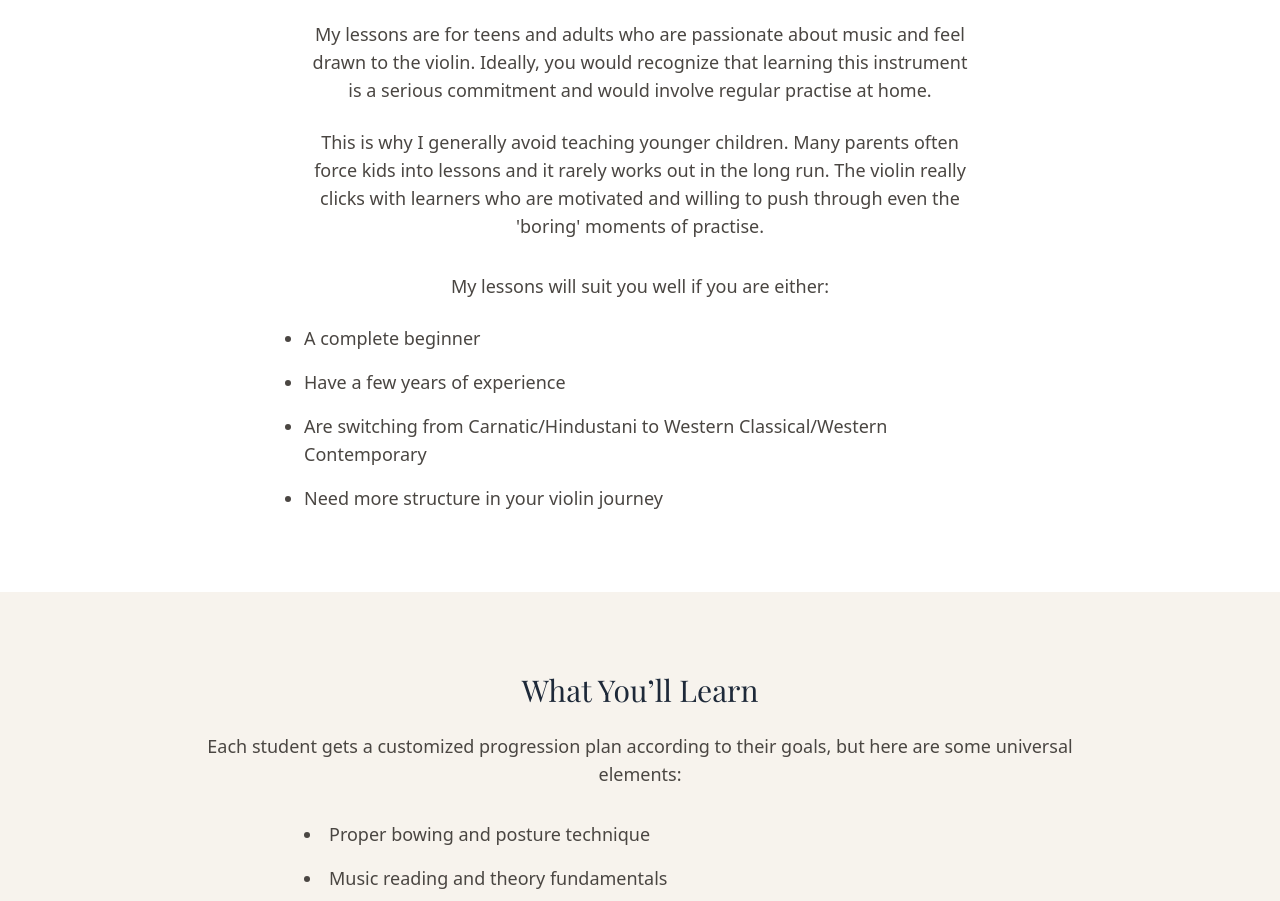
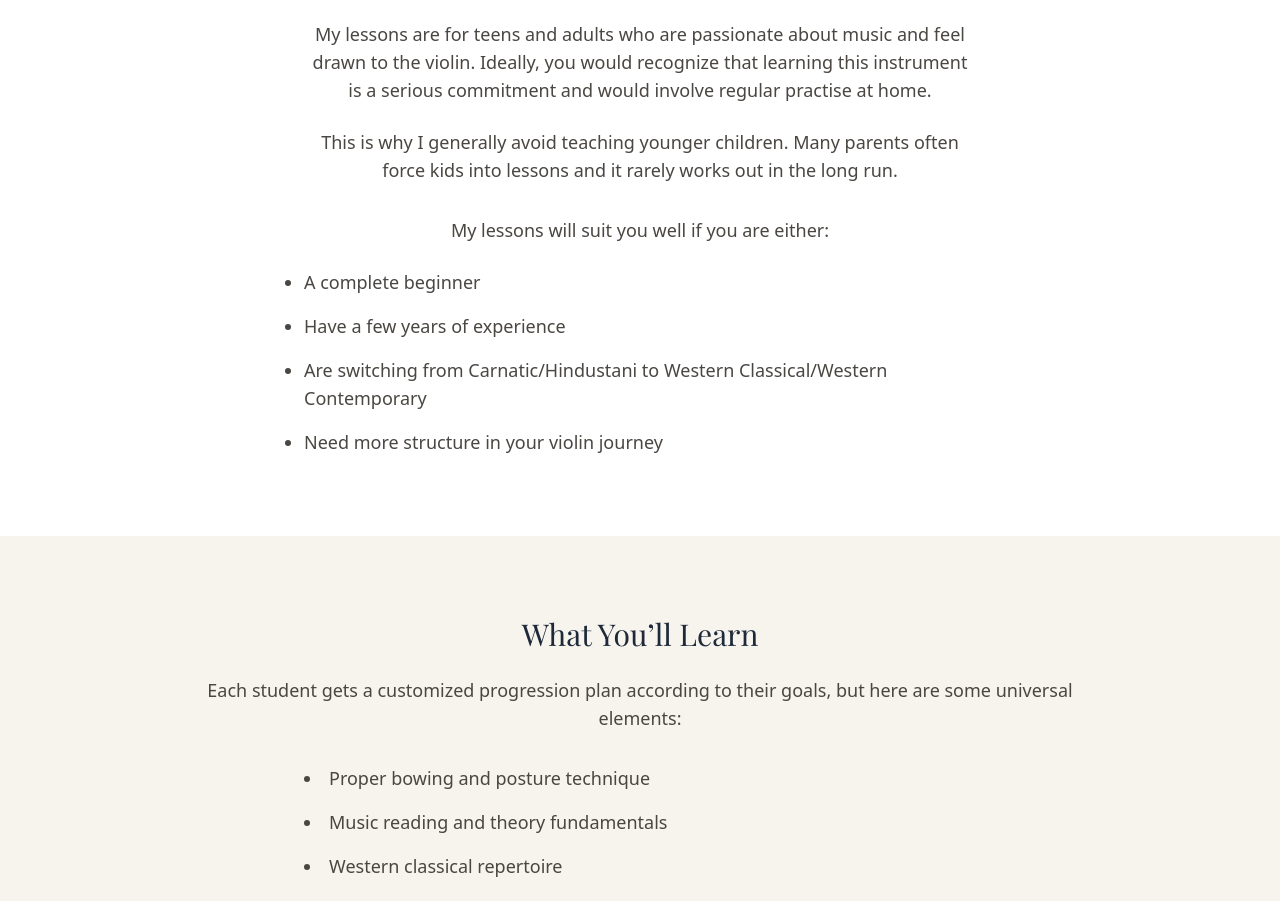
Before and after one commit to jaberwockie/violin-lessons-with-paul, a Next.js app: page / in a window 1280 px wide. Shown: the part 920-1821 px from the top of the page. Built offline with nearby package versions, Linux system fonts and the light colour scheme; a web font is replaced by a local one.

Commit message:
updated site text

```diff
--- a/src/app/page.js
+++ b/src/app/page.js
@@ -31,8 +31,7 @@ export default function Home() {
       My lessons are for teens and adults who are passionate about music and feel drawn to the violin. Ideally, you would recognize that learning this instrument is a serious commitment and would involve regular practise at home.
     </p>
       <p className="text-lg text-[#4a4642] mb-8 max-w-2xl mx-auto">
-      This is why I generally avoid teaching younger children. Many parents often force kids into lessons and it rarely works out in the long run. The violin really clicks with learners who are motivated and willing to
-      push through even the 'boring' moments of practise.
+      This is why I generally avoid teaching younger children. Many parents often force kids into lessons and it rarely works out in the long run.
 
     </p> <p className="text-lg text-[#4a4642] mb-6 max-w-2xl mx-auto">
       My lessons will suit you well if you are either:
```
